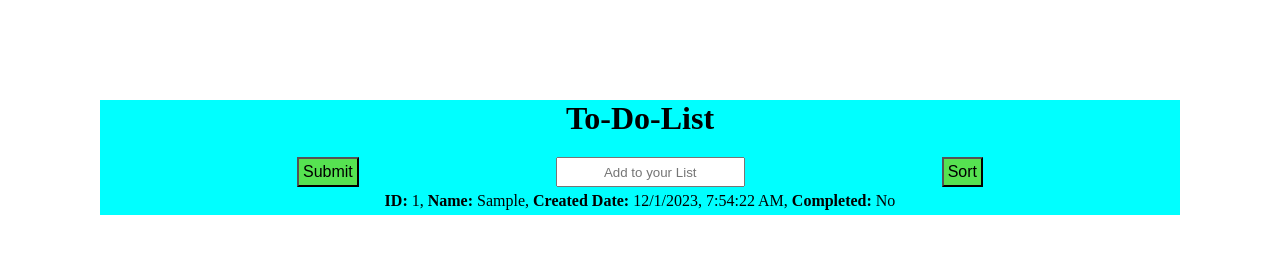
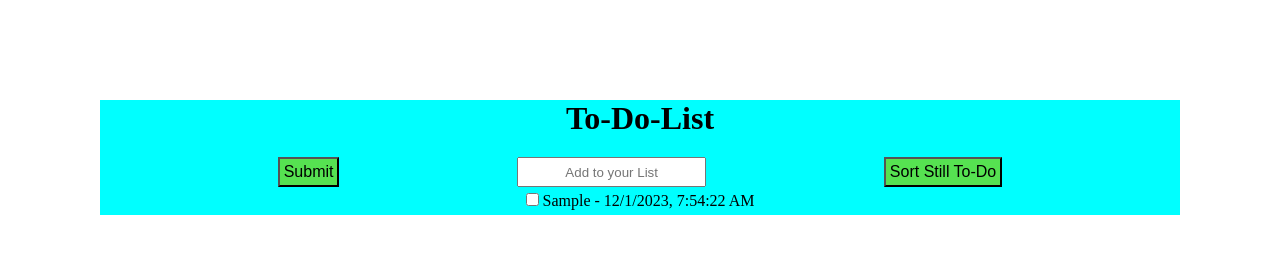
Before and after one commit to Muttaqeen-Slamat/JS-To-Do-List, a plain HTML site: page index.html in a window 1280 px wide. Both pictures are taken after typing "Sample" into the empty fields and a click on the button "Submit". Drawn offline with Linux system fonts and the light colour scheme.

Commit message:
added checkbox

```diff
--- a/index.html
+++ b/index.html
@@ -12,7 +12,7 @@
         <div class="flex">
             <button data-submit class="submitbtn" >Submit</button>
             <input data-input class="input" type="text" placeholder="Add to your List">
-            <button data-sort class="sortbtn" >Sort</button>
+            <button data-sort class="sortbtn" >Sort Still To-Do</button>
         </div>
         <div data-value class="value">
 
--- a/script/code.js
+++ b/script/code.js
@@ -1,58 +1,121 @@
-// let list = [{
-//     id: 0,
-//     name: 0,
-//     createdDate: 0,
-//     completed: 0
-// }]
+// // let list = [{
+// //     id: 0,
+// //     name: 0,
+// //     createdDate: 0,
+// //     completed: 0
+// // }]
 
 
 
-// let btnsubmit = document.querySelector([data-submit])
-// let btnsort = document.querySelector([data-sort])
-// let userinput = document.querySelector([data-input]).value
-// let addedtodo = document.querySelector([data-value])
+// // let btnsubmit = document.querySelector([data-submit])
+// // let btnsort = document.querySelector([data-sort])
+// // let userinput = document.querySelector([data-input]).value
+// // let addedtodo = document.querySelector([data-value])
 
-// function inputAdd (){
+// // function inputAdd (){
 
-// }
+// // }
+
+// document.addEventListener("DOMContentLoaded", function () {
+//     const submitButton = document.querySelector('[data-submit]');
+//     const sortButton = document.querySelector('[data-sort]');
+//     const inputField = document.querySelector('input');
+//     const listContainer = document.querySelector('[data-value]');
+
+//     const tasks = [];
+
+//     submitButton.addEventListener('click', function () {
+//         const inputValue = inputField.value.trim();
+//         if (inputValue !== '') {
+//             const newTask = {
+//                 id: tasks.length + 1,
+//                 name: inputValue,
+//                 createdDate: new Date().toLocaleString(),
+//                 completed: false
+//             };
+
+//             tasks.push(newTask);
+//             renderTasks();
+//             inputField.value = '';
+//         }
+//     });
+
+//     sortButton.addEventListener('click', function () {
+//         tasks.sort(function (a, b) {
+//             return a.name.localeCompare(b.name);
+//         });
+//         renderTasks();
+//     });
+
+//     function renderTasks() {
+//         listContainer.innerHTML = '';
+//         tasks.forEach(function (task) {
+//             const listItem = document.createElement('div');
+//             listItem.innerHTML = `<strong>ID:</strong> ${task.id}, <strong>Name:</strong> ${task.name}, <strong>Created Date:</strong> ${task.createdDate}, <strong>Completed:</strong> ${task.completed ? 'Yes' : 'No'}`;
+//             listContainer.appendChild(listItem);
+//         });
+//     }
+// });
+
 
 document.addEventListener("DOMContentLoaded", function () {
-    const submitButton = document.querySelector('[data-submit]');
-    const sortButton = document.querySelector('[data-sort]');
-    const inputField = document.querySelector('input');
-    const listContainer = document.querySelector('[data-value]');
+    const submitBtn = document.querySelector('[data-submit]');
+    const inputField = document.querySelector('[data-input]');
+    const valueContainer = document.querySelector('[data-value]');
+    const sortBtn = document.querySelector('[data-sort]');
 
-    const tasks = [];
+    let todoList = [];
 
-    submitButton.addEventListener('click', function () {
+    // Function to add a new item to the To-Do List
+    function addItem() {
         const inputValue = inputField.value.trim();
-        if (inputValue !== '') {
-            const newTask = {
-                id: tasks.length + 1,
-                name: inputValue,
+        if (inputValue !== '' && inputValue.length > 3) {
+            const newItem = {
+                id: Date.now(),
+                name: inputValue.charAt(0).toUpperCase() + inputValue.slice(1),
                 createdDate: new Date().toLocaleString(),
                 completed: false
             };
 
-            tasks.push(newTask);
-            renderTasks();
-            inputField.value = '';
+            todoList.push(newItem);
+            renderList();
+            inputField.value = ''; // Clear the input field after adding an item
         }
-    });
+    }
 
-    sortButton.addEventListener('click', function () {
-        tasks.sort(function (a, b) {
-            return a.name.localeCompare(b.name);
-        });
-        renderTasks();
-    });
+    // Function to render the To-Do List
+    function renderList() {
+        valueContainer.innerHTML = ''; // Clear existing items
 
-    function renderTasks() {
-        listContainer.innerHTML = '';
-        tasks.forEach(function (task) {
+        todoList.forEach(item => {
             const listItem = document.createElement('div');
-            listItem.innerHTML = `<strong>ID:</strong> ${task.id}, <strong>Name:</strong> ${task.name}, <strong>Created Date:</strong> ${task.createdDate}, <strong>Completed:</strong> ${task.completed ? 'Yes' : 'No'}`;
-            listContainer.appendChild(listItem);
+            listItem.innerHTML = `
+                <input type="checkbox" ${item.completed ? 'checked' : ''} data-id="${item.id}">
+                <span style="text-decoration: ${item.completed ? 'line-through' : 'none'}">${item.name} - ${item.createdDate}</span>
+            `;
+            listItem.addEventListener('change', toggleCompleted);
+            valueContainer.appendChild(listItem);
         });
     }
+
+    // Function to toggle the completed status of an item
+    function toggleCompleted(event) {
+        const itemId = parseInt(event.target.dataset.id);
+        const selectedItem = todoList.find(item => item.id === itemId);
+
+        if (selectedItem) {
+            selectedItem.completed = event.target.checked;
+            renderList();
+        }
+    }
+
+    // Function to sort the To-Do List by completed status
+    function sortList() {
+        todoList.sort((a, b) => a.completed - b.completed);
+        renderList();
+    }
+
+    // Event listeners
+    submitBtn.addEventListener('click', addItem);
+    sortBtn.addEventListener('click', sortList);
 });
```
